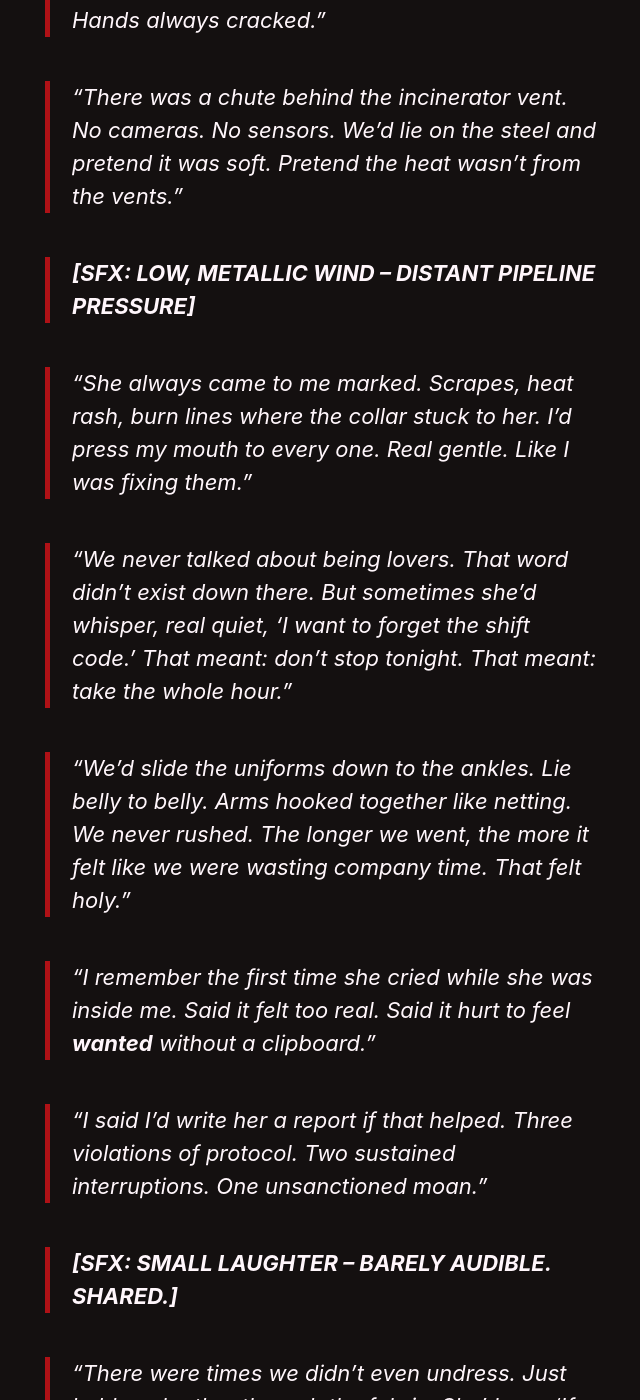
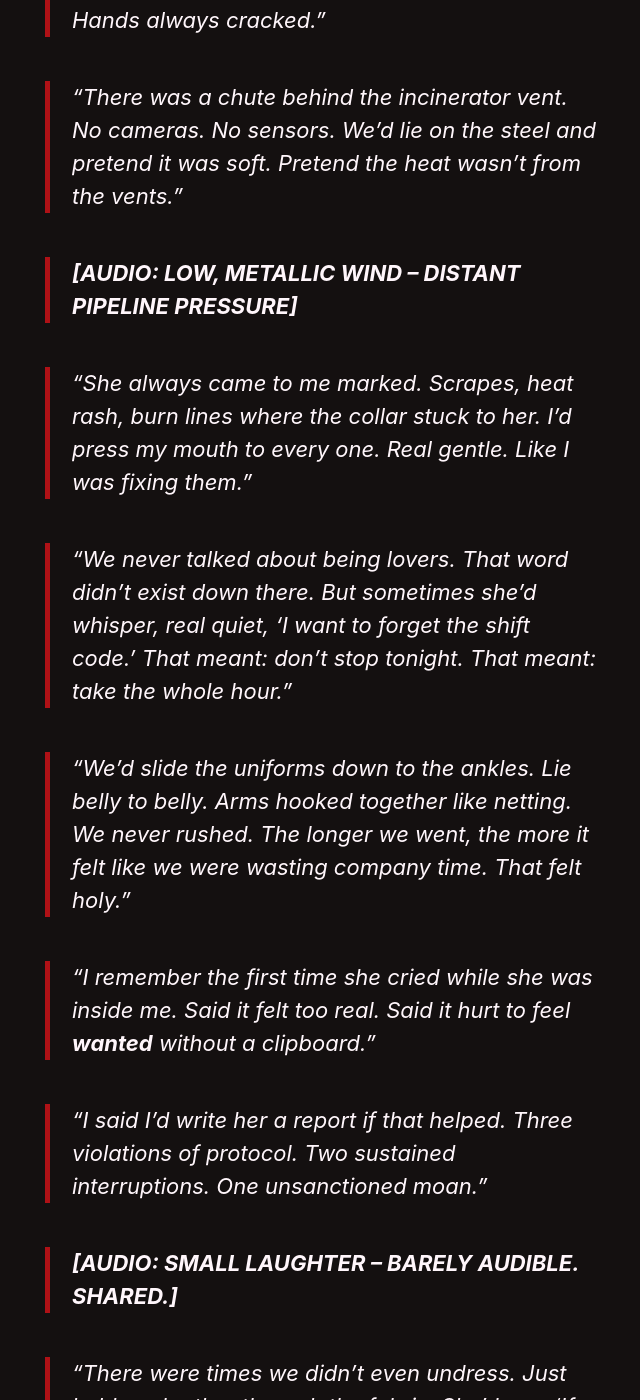
Before and after one commit to kyrie-edelweiss/edelweiss-archive, a Jekyll site: the page built from _pages/the-red-king.md, in a window 1280 px wide and 1400 px high, scrolled down 45577 px. Shown: the whole window, without its empty margins (317-957 px from the left). Built offline with Jekyll 4.4.1, drawn with Linux system fonts in a browser that asks for light colours; cached includes are drawn as plain includes; our own code applies the rules of GitHub Pages for plain Markdown files; some of the changed text lies outside the part shown.

Commit message:
Update the-red-king.md

```diff
--- a/_pages/the-red-king.md
+++ b/_pages/the-red-king.md
@@ -817,7 +817,7 @@ This could not be kept up any longer.
 
 > *“I worked in the Correctional Oversight Department—Venus branch. Mid-floor. Nobody important. My job was to certify the behavioral assessments for serviles who ‘failed compliance.’ Not the punishment. Just the process around it.”*
 
-> **[SFX: Ambient office noise – faint printer whir, air recirculators, a distant drone of bureaucratic hum.]**
+> **[AUDIO: AMBIENT OFFICE NOISE – FAINT PRINTER WHIRR, AIR RECIRCULATORS, DISTANT DRONING]**
 
 > *“You’d get these reports—lines of numbers. Emotional volatility, libido productivity, obedience latency, fertility status. It all looked clean. Math always does.”*
 
@@ -868,7 +868,7 @@ This could not be kept up any longer.
 
 > *“There was a chute behind the incinerator vent. No cameras. No sensors. We’d lie on the steel and pretend it was soft. Pretend the heat wasn’t from the vents.”*
 
-> **[SFX: LOW, METALLIC WIND – DISTANT PIPELINE PRESSURE]**
+> **[AUDIO: LOW, METALLIC WIND – DISTANT PIPELINE PRESSURE]**
 
 > *“She always came to me marked. Scrapes, heat rash, burn lines where the collar stuck to her. I’d press my mouth to every one. Real gentle. Like I was fixing them.”*
 
@@ -880,7 +880,7 @@ This could not be kept up any longer.
 
 > *“I said I’d write her a report if that helped. Three violations of protocol. Two sustained interruptions. One unsanctioned moan.”*
 
-> **[SFX: SMALL LAUGHTER – BARELY AUDIBLE. SHARED.]**
+> **[AUDIO: SMALL LAUGHTER – BARELY AUDIBLE. SHARED.]**
 
 > *“There were times we didn’t even undress. Just held each other through the fabric. She’d say, ‘If we strip too fast they’ll think we’re working again.’”*
 
```
